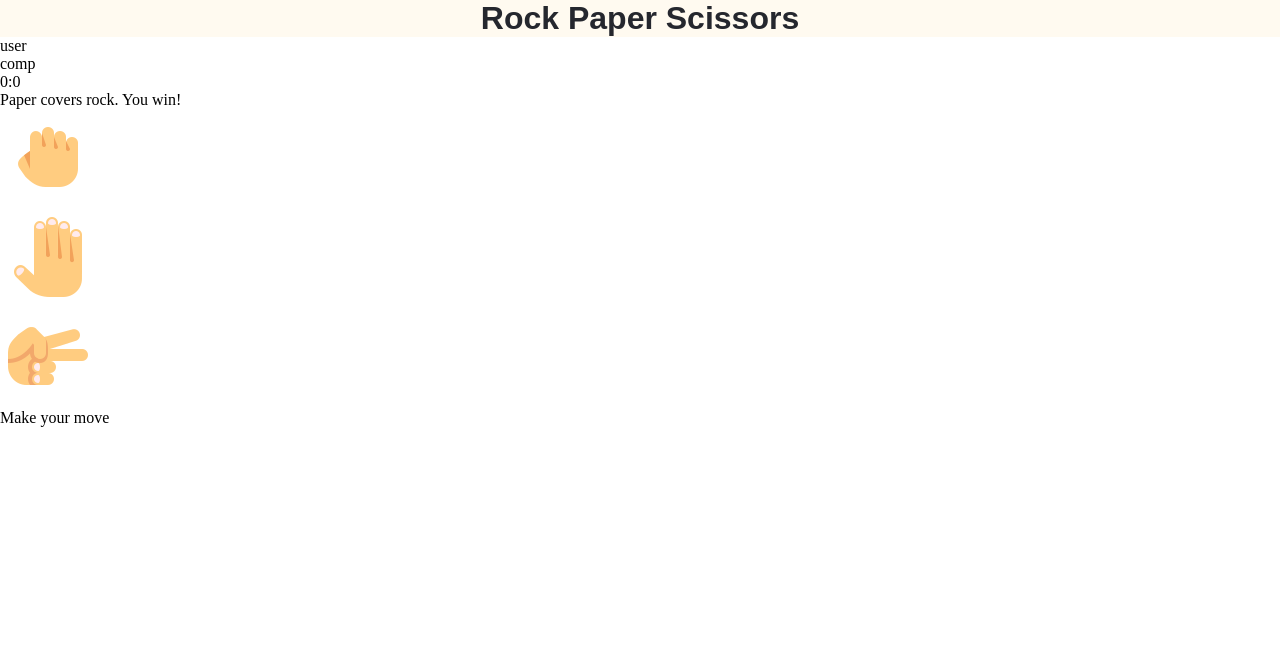
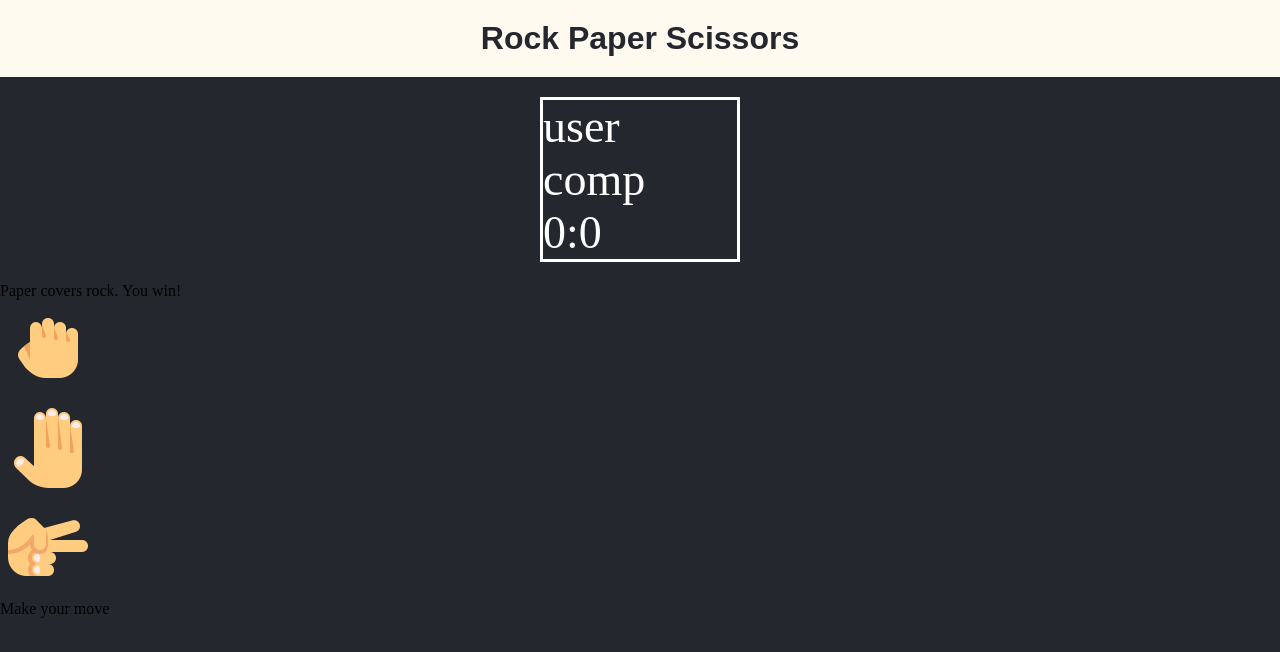
Before and after one commit to Petar85/List-Kamen_Makaze, a plain HTML site: page index.html in a window 1280 px wide. Drawn offline with Linux system fonts and the light colour scheme.

Commit message:
score-board css

```diff
--- a/style.css
+++ b/style.css
@@ -4,12 +4,24 @@
     box-sizing: border-box;
 }
 
+body {
+    background-color: #24272E;
+}
 header {
     background: floralwhite;
+    padding: 20px;
 }
 
 header > h1 {
-    color: #25272e;
+    color: #24272E;
     text-align: center;
     font-family: Arial, Helvetica, sans-serif;
 }
+
+.score-board {
+    margin: 20px auto;
+    border: 3px solid white;
+    width: 200px;
+    color: white;
+    font-size: 46px;
+}
```
